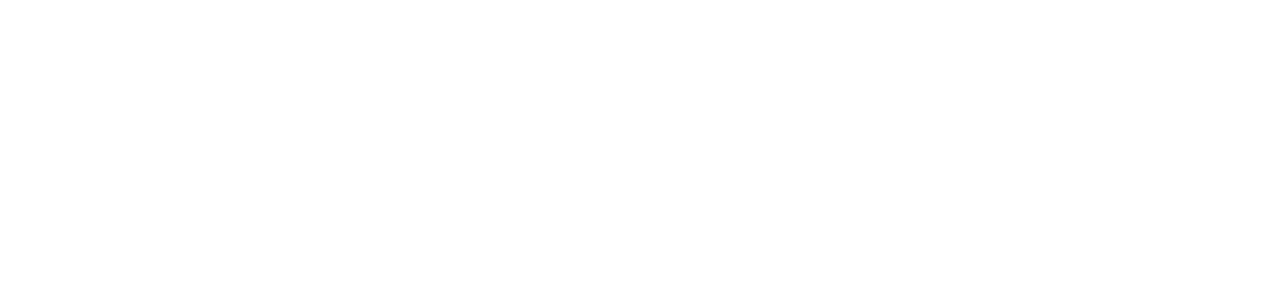
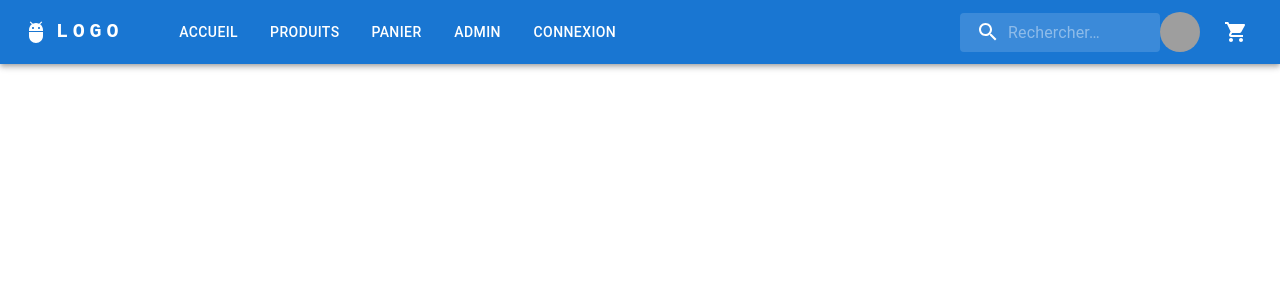
Before and after one commit to AshleyL45/PlantCare, a React (Create React App) app: page /login in a window 1280 px wide. Shown: the top 300 px of the page. Built offline with nearby package versions, Linux system fonts and the light colour scheme; grey boxes are pictures that could not be loaded.

Commit message:
navbar created on all pages with SearchBar component / no layout

```diff
--- /dev/null
+++ b/src/components/header/SearchBar.tsx
@@ -0,0 +1,62 @@
+import * as React from 'react';
+import InputBase from '@mui/material/InputBase';
+import SearchIcon from '@mui/icons-material/Search';
+import {styled, alpha} from '@mui/material/styles';
+
+// Style pour le conteneur de la barre de recherche
+const Search = styled('div')(({theme}) => ({
+    position: 'relative',
+    borderRadius: theme.shape.borderRadius,
+    backgroundColor: alpha(theme.palette.common.white, 0.15),
+    '&:hover': {
+        backgroundColor: alpha(theme.palette.common.white, 0.25),
+    },
+    marginLeft: theme.spacing(2),
+    transition: 'width 0.3s ease-in-out',
+    width: '150px',
+    [theme.breakpoints.up('sm')]: {
+        width: '200px',
+    },
+}));
+
+// Style pour l'icône de recherche
+const SearchIconWrapper = styled('div')(({theme}) => ({
+    padding: theme.spacing(0, 2),
+    height: '100%',
+    position: 'absolute',
+    pointerEvents: 'none',
+    display: 'flex',
+    alignItems: 'center',
+    justifyContent: 'center',
+}));
+
+// Style pour le champ de recherche
+const StyledInputBase = styled(InputBase)(({theme}) => ({
+    color: 'inherit',
+    width: '100%',
+    '& .MuiInputBase-input': {
+        padding: theme.spacing(1, 1, 1, 0),
+        paddingLeft: `calc(1em + ${theme.spacing(4)})`,
+        transition: theme.transitions.create('width'),
+        width: '100%',
+        '&:focus': {
+            width: '250px',
+        },
+    },
+}));
+
+const SearchBar: React.FC = () => {
+    return (
+        <Search>
+            <SearchIconWrapper>
+                <SearchIcon/>
+            </SearchIconWrapper>
+            <StyledInputBase
+                placeholder="Rechercher…"
+                inputProps={{'aria-label': 'search'}}
+            />
+        </Search>
+    );
+};
+
+export default SearchBar;
--- /dev/null
+++ b/src/layout/LayoutWithBar.tsx
@@ -0,0 +1,17 @@
+import * as React from 'react';
+import Header from '../pages/A_header/Header'; // Assure-toi que le chemin est bon
+
+interface LayoutProps {
+    children: React.ReactNode;
+}
+
+const LayoutWithBar: React.FC<LayoutProps> = ({children}) => {
+    return (
+        <>
+            <Header/>
+            <main>{children}</main>
+        </>
+    );
+};
+
+export default LayoutWithBar;
--- /dev/null
+++ b/src/pages/A_header/Header.tsx
@@ -0,0 +1,104 @@
+import * as React from 'react';
+import {Link} from 'react-router-dom';
+import AppBar from '@mui/material/AppBar';
+import Box from '@mui/material/Box';
+import Toolbar from '@mui/material/Toolbar';
+import IconButton from '@mui/material/IconButton';
+import Typography from '@mui/material/Typography';
+import Menu from '@mui/material/Menu';
+import Container from '@mui/material/Container';
+import Avatar from '@mui/material/Avatar';
+import Button from '@mui/material/Button';
+import Tooltip from '@mui/material/Tooltip';
+import MenuItem from '@mui/material/MenuItem';
+import AdbIcon from '@mui/icons-material/Adb';
+import SearchBar from '../../components/header/SearchBar'; // Import du composant de recherche
+import ShoppingCartIcon from '@mui/icons-material/ShoppingCart'; // Import de l'icône panier
+
+const pages = [
+    {name: 'Accueil', path: '/'},
+    {name: 'Produits', path: '/products'},
+    {name: 'Panier', path: '/cart'},
+    {name: 'Admin', path: '/admin'},
+    {name: 'Connexion', path: '/login'},
+];
+
+export default function Header() {
+    const [anchorElUser, setAnchorElUser] = React.useState<null | HTMLElement>(null);
+
+    const handleOpenUserMenu = (event: React.MouseEvent<HTMLElement>) => {
+        setAnchorElUser(event.currentTarget);
+    };
+
+    const handleCloseUserMenu = () => {
+        setAnchorElUser(null);
+    };
+
+    return (
+        <AppBar position="static">
+            <Container maxWidth="xl">
+                <Toolbar disableGutters>
+                    <AdbIcon sx={{display: {xs: 'none', md: 'flex'}, mr: 1}}/>
+                    <Typography
+                        variant="h6"
+                        noWrap
+                        component="a"
+                        sx={{
+                            mr: 2,
+                            display: {xs: 'none', md: 'flex'},
+                            fontFamily: 'monospace',
+                            fontWeight: 700,
+                            letterSpacing: '.3rem',
+                            color: 'inherit',
+                            textDecoration: 'none',
+                        }}
+                    >
+                        LOGO
+                    </Typography>
+
+                    {/* Navigation */}
+                    <Box sx={{flexGrow: 1, display: 'flex', ml: 3}}>
+                        {pages.map((page) => (
+                            <Button key={page.name} component={Link} to={page.path} sx={{color: 'white', mx: 1}}>
+                                {page.name}
+                            </Button>
+                        ))}
+                    </Box>
+
+                    {/* Barre de recherche */}
+                    <SearchBar/>
+
+                    {/* Menu utilisateur + Panier */}
+                    <Box sx={{flexGrow: 0, display: 'flex', alignItems: 'center', marginLeft: 'auto'}}>
+                        {/* Avatar & Menu Utilisateur */}
+                        <Tooltip title="Paramètres">
+                            <IconButton onClick={handleOpenUserMenu} sx={{p: 0, mr: 2}}>
+                                <Avatar alt="User Profile" src="/static/images/avatar/2.jpg"/>
+                            </IconButton>
+                        </Tooltip>
+                        <Menu
+                            sx={{mt: '45px'}}
+                            id="menu-appbar"
+                            anchorEl={anchorElUser}
+                            anchorOrigin={{vertical: 'top', horizontal: 'right'}}
+                            keepMounted
+                            transformOrigin={{vertical: 'top', horizontal: 'right'}}
+                            open={Boolean(anchorElUser)}
+                            onClose={handleCloseUserMenu}
+                        >
+                            <MenuItem onClick={handleCloseUserMenu}>Profil</MenuItem>
+                            <MenuItem onClick={handleCloseUserMenu}>Compte</MenuItem>
+                            <MenuItem onClick={handleCloseUserMenu}>Tableau de bord</MenuItem>
+                            <MenuItem onClick={handleCloseUserMenu}>Déconnexion</MenuItem>
+                        </Menu>
+
+                        {/* Icône Panier - Placée à droite de l'avatar */}
+                        <IconButton component={Link} to="/cart" sx={{color: 'white'}}>
+                            <ShoppingCartIcon/>
+                        </IconButton>
+                    </Box>
+                </Toolbar>
+            </Container>
+        </AppBar>
+    );
+}
--- a/src/router/AppRouter.tsx
+++ b/src/router/AppRouter.tsx
@@ -6,12 +6,12 @@
 import Cart from '../pages/B_body/Cart';
 import Admin from '../pages/B_body/Admin';
 import LogIn from '../pages/B_body/LogIn';
-
-
+import LayoutWithBar from "../layout/LayoutWithBar";
 
 
 const AppRouter = () => {
     return (
+        <LayoutWithBar> {/* Applique le LayoutWithBar à toutes les pages */}
             <Routes>
                 <Route path='/' element={<LandingPage/>}/>
                 <Route path='/products' element={<AllProducts/>}/>
@@ -21,7 +21,9 @@
                 <Route path='/admin' element={<Admin/>}/>
                 <Route path='*' element={<Navigate to='/'/>}/>
             </Routes>
+        </LayoutWithBar>
     );
 };
 
+
 export default AppRouter;
```
Also changed, not shown: package.json (+6 -2 lines), 1 other file (tests, documents, lock files or other folders). Lines whose indentation alone changed are shown as unchanged.
